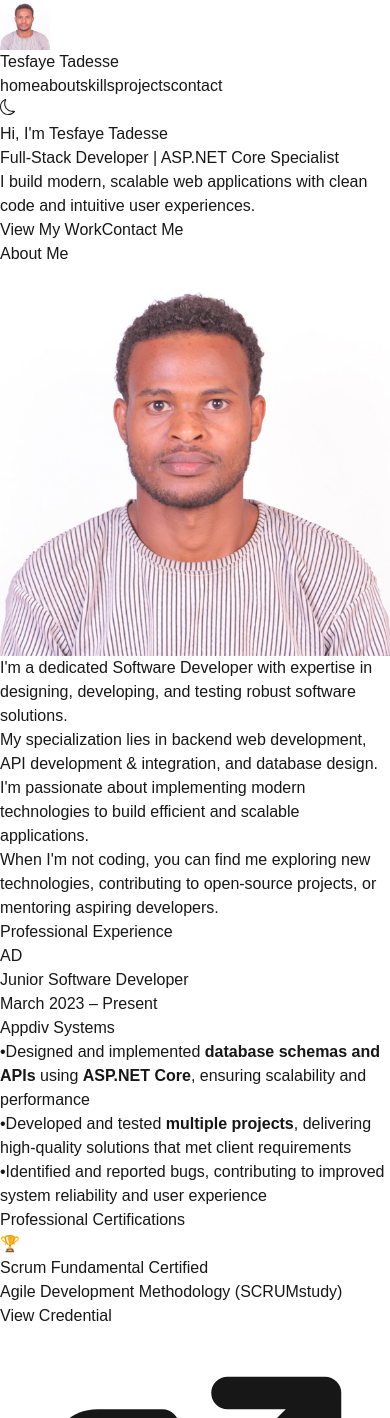
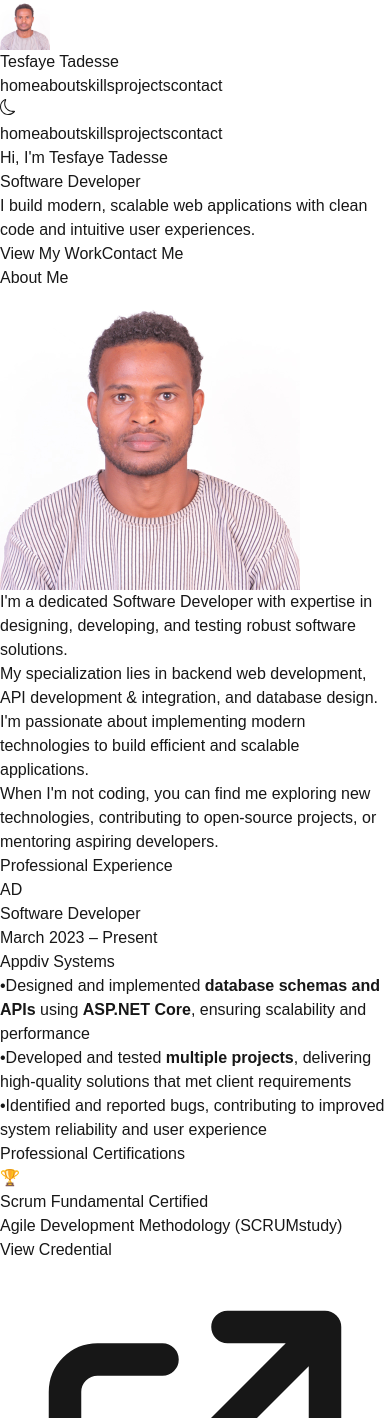
Before and after one commit to ttadesse627/my-portfolio, a Next.js app: page / in a window 390 px wide. Shown: the top 1418 px of the page. Built offline with nearby package versions, Linux system fonts and the light colour scheme.

Commit message:
Refactor Home component: remove commented code, enhance mobile navigation, and improve layout responsiveness

```diff
--- a/src/app/page.tsx
+++ b/src/app/page.tsx
@@ -1,105 +1,4 @@
 "use client";
-// import Link from "next/link";
-// import Navbar from "./components/Navbar";
-// import Head from "next/head";
-// import { FaTelegram } from "react-icons/fa";
-// import { FiMail } from "react-icons/fi";
-// import { skills } from "./services/skill.service";
-// import { data } from "./services/project.service";
-
-// export default function Home() {
-//   return (
-//     <>
-//       <Head>
-//         <title>Tesfaye - Portfolio</title>
-//         <meta name="description" content="A modern developer portfolio." />
-//       </Head>
-//       <div className="min-h-screen bg-gray-500 my-10">
-//         <Navbar />
-//         {/* Hero Section */}
-//         <section className="py-20 text-center bg-blue-600 text-white">
-//           <h1 className="text-5xl font-bold mb-4">Hi, I&apos;m Tesfaye Tadesse</h1>
-//           <p className="text-xl mb-6">A passionate Software Developer</p>
-//           <p className="text-lg">I specialize in full-stack web development, building modern web applications using the latest technologies.</p>
-//           <Link
-//             href="/projects"
-//             className="mt-8 inline-block bg-yellow-500 text-black py-2 px-6 rounded-lg hover:bg-yellow-600 transition">
-//             View My Work
-//           </Link>
-//         </section>
-
-//         {/* About Section */}
-//         <section className="py-20 text-center bg-gray-200" id="about">
-//           <h2 className="text-3xl font-semibold text-black mb-6">About Me</h2>
-//           <p className="text-xl text-gray-600 max-w-3xl mx-auto">
-//             A dedicated Software Developer trained in designing, developing, and testing software solutions.
-//             Skilled in backend web development, API development & integration,
-//             and database design and development. Passionate about learning and
-//             implementing new technologies to build efficient and scalable
-//             applications.
-//           </p>
-//         </section>
-
-//         {/* Skills Section */}
-//         <section className="py-20 text-center bg-white" id="skills">
-//           <h2 className="text-3xl font-semibold text-black mb-6">Skills</h2>
-//           <div className="grid grid-cols-2 md:grid-cols-3 gap-8 max-w-4xl mx-auto">
-//             {skills.map(skill => (
-//               <div className="skill-item" key={skill}>
-//                 <h3 className="font-semibold text-xl text-gray-700">{skill}</h3>
-//             </div>
-//             ))}
-//           </div>
-//         </section>
-
-//         {/* Featured Project */}
-//         <section className="py-20 text-center bg-gray-200" id="projects">
-//           <h2 className="text-3xl font-semibold text-black mb-6">Featured Projects</h2>
-//           <div>
-//             {data.map(project => (
-//               project.featured && (
-//                 <div className="max-w-3xl mx-auto" key={project.id}>
-//                   <h3 className="text-xl font-semibold text-gray-700 mb-4">{project.title}</h3>
-//                   <p className="text-lg text-gray-600 mb-6">
-//                     {project.description}
-//                   </p>
-//                   <Link
-//                     href={project.githubUrl?? ""}
-//                     className="text-blue-500 hover:underline">View Project on GitHub
-//                   </Link>
-//               </div>
-//               )
-//             ))}
-//           </div>
-//         </section>
-
-//         {/* Contact Section */}
-//         <section className="py-20 text-center bg-blue-600 text-white" id="contact">
-//           <h2 className="text-3xl font-semibold mb-6">Let&apos;s Connect</h2>
-//           <p className="text-lg mb-6">Feel free to reach out to me if you want to work together or just have a chat!</p>
-//           <div className="flex gap-4">
-//             <a
-//               href="https://t.me/ttadesse627"
-//               target="_blank"
-//               rel="noopener noreferrer"
-//               className="text-blue-500 hover:text-blue-700"
-//             >
-//               <FaTelegram size={24} />
-//             </a>
-//             <a
-//               href="mailto:ttadesse627@gmail.com"
-//               target="_blank"
-//               rel="noopener noreferrer"
-//               className="text-gray-700 hover:text-gray-900"
-//             >
-//               <FiMail size={24} />
-//             </a>
-//           </div>
-//         </section>
-//       </div>
-//     </>
-//   );
-// }
 
 import { useState } from "react";
 import Head from "next/head";
@@ -117,6 +16,7 @@ import {formatDate} from "./services";
 const Home = () => {
   const [activeSection, setActiveSection] = useState("home");
   const [isBlack, setIsBlack] = useState(false);
+  const [navLinkDisplay, setNavLinkDisplay] = useState("hidden");
 
   const skills = [
     { name: "ASP.NET Core", icon: <SiDotnet className="text-purple-600 text-4xl" /> },
@@ -129,11 +29,12 @@ const Home = () => {
   const projects = data;
   const lightTheme = "bg-white/90 text-black shadow-md";
   const darkTheme = "bg-stone-800 text-white shadow-md";
-  // let inputStyle = "bg-gray-400 border border-gray-500 focus:outline-none focus:ring-2 focus:ring-white/50 placeholder-white/70";
 
   const [theme, setTheme] = useState(lightTheme);
   const inputStyle = theme==darkTheme?"bg-white/10 border border-white/20 focus:outline-none focus:ring-2 focus:ring-white/50 placeholder-white/70":
-                  "bg-gray-100 border border-gray-500 focus:outline-none focus:ring-2 focus:ring-white/50 placeholder-white/70";
+                  "bg-gray-50 border border-gray-500 focus:outline-none focus:ring-2 focus:ring-white/50 placeholder-gray-400";
+  const mobileViewClass = "flex flex-col justify-between items-center";
+  const mobileHideClass = "hidden";
 
 
   const changeTheme = () =>{
@@ -150,8 +51,12 @@ const Home = () => {
     }
   };
 
-  const date: string = new Date("02/28/2023").toDateString();
-  console.log("My date: "+date);
+  const displayMobileNav = () =>{
+    if (navLinkDisplay === mobileHideClass) {
+      setNavLinkDisplay(mobileViewClass);
+    }
+    else setNavLinkDisplay(mobileHideClass);
+  };
 
   return (
     <>
@@ -162,8 +67,8 @@ const Home = () => {
       </Head>
 
       {/* Navigation */}
-      <nav className={`fixed w-full backdrop-blur-sm z-50${theme}`}>
-        <div className="max-w-6xl mx-auto px-6 py-4 flex justify-between items-center">
+      <nav className={`fixed w-full backdrop-blur-sm z-50 ${theme}`}>
+        <div className="max-w-6xl mx-auto px-4 sm:px-6 py-4 flex justify-between items-center">
           <Link href="#home" className="flex items-center space-x-3">
             <div className="w-10 h-10 rounded-full bg-gradient-to-r from-blue-500 to-purple-600 flex items-center justify-center text-white font-bold">
               <Image
@@ -174,9 +79,10 @@ const Home = () => {
                 className="rounded-full border-2 border-yellow-400"
               />
             </div>
-            <span className="text-xl font-semibold">Tesfaye Tadesse</span>
+            <span className="text-lg sm:text-xl font-semibold">Tesfaye Tadesse</span>
           </Link>
-          <div className="hidden md:flex space-x-8">
+          {/* Desktop Nav */}
+          <div className={`hidden md:flex space-x-6 lg:space-x-8`}>
             {['home', 'about', 'skills', 'projects', 'contact'].map((item) => (
               <Link
                 key={item}
@@ -188,41 +94,58 @@ const Home = () => {
               </Link>
             ))}
           </div>
-          <button onClick={changeTheme}>
+          {/* Theme Button */}
+          <button onClick={changeTheme} className="ml-2">
             <span>
-              {isBlack?(<BsBrightnessHigh />) : (<BsMoon />)}
+              {isBlack ? (<BsBrightnessHigh />) : (<BsMoon />)}
             </span>
           </button>
-          <button className="md:hidden text-gray-700">
-            <svg xmlns="http://www.w3.org/2000/svg" className="h-6 w-6" fill="none" viewBox="0 0 24 24" stroke="currentColor">
+          {/* Hamburger */}
+          <button className="md:hidden ml-2 text-gray-700" onClick={displayMobileNav}>
+            <svg xmlns="http://www.w3.org/2000/svg" className="h-7 w-7" fill="none" viewBox="0 0 24 24" stroke="currentColor">
               <path strokeLinecap="round" strokeLinejoin="round" strokeWidth={2} d="M4 6h16M4 12h16M4 18h16" />
             </svg>
           </button>
-          <div>
-
+        </div>
+        {/* Mobile Nav Overlay */}
+        <div className={`${navLinkDisplay} md:hidden absolute top-0 left-0 w-full h-screen bg-black/70 flex-col items-center justify-center z-40 transition-all`}>
+          <div className="flex flex-col space-y-8 bg-white dark:bg-stone-800 w-4/5 mx-auto mt-24 p-8 rounded-xl shadow-lg">
+            {['home', 'about', 'skills', 'projects', 'contact'].map((item) => (
+              <Link
+                key={item}
+                href={`#${item}`}
+                className={`capitalize text-lg transition-colors ${activeSection === item ? 'text-blue-600 font-medium' : 'text-gray-600 hover:text-blue-500'}`}
+                onClick={() => {
+                  setActiveSection(item);
+                  setNavLinkDisplay(mobileHideClass);
+                }}
+              >
+                {item}
+              </Link>
+            ))}
           </div>
         </div>
       </nav>
 
       <main className={`pt-20 ${theme}`}>
         {/* Hero Section */}
-        <section id="home" className="min-h-screen flex items-center justify-center shadow-md">
+        <section id="home" className="min-h-screen flex flex-col items-center justify-center px-4 sm:px-6 shadow-md">
           <motion.div
             initial={{ opacity: 0, y: 20 }}
             animate={{ opacity: 1, y: 0 }}
             transition={{ duration: 0.5 }}
             className="max-w-4xl text-center"
           >
-            <h1 className="text-5xl md:text-6xl font-bold mb-6">
+            <h1 className="text-3xl sm:text-4xl md:text-6xl font-bold mb-6">
               Hi, I&apos;m <span className="text-blue-600">Tesfaye Tadesse</span>
             </h1>
-            <h2 className="text-2xl md:text-3xl mb-8">
-              Full-Stack Developer | ASP.NET Core Specialist
+            <h2 className="text-xl sm:text-2xl md:text-3xl mb-8">
+              Software Developer
             </h2>
-            <p className="text-lg text-gray-600 mb-10 max-w-2xl mx-auto">
+            <p className="text-base sm:text-lg text-gray-600 mb-10 max-w-2xl mx-auto">
               I build modern, scalable web applications with clean code and intuitive user experiences.
             </p>
-            <div className="flex justify-center space-x-4">
+            <div className="flex flex-col sm:flex-row justify-center gap-4">
               <Link
                 href="#projects"
                 className="px-8 py-3 bg-blue-600 text-white rounded-lg font-medium hover:bg-blue-700 transition-colors shadow-lg"
@@ -250,12 +173,12 @@ const Home = () => {
                 <div className="w-64 h-64 rounded-full bg-gradient-to-r from-blue-500 to-purple-600 overflow-hidden shadow-xl">
                   {/* Placeholder for profile image */}
                   <div className="w-full h-full bg-gray-200 flex items-center justify-center text-gray-400">
-                    <img
+                    <Image
                       src="/profile.jpg"
                       alt="Tesfaye"
-                      // width={50}
-                      // height={50}
-                      className="rounded-full border-2 border-yellow-400"
+                      width={300}
+                      height={300}
+                      className="rounded-full border-2 border-yellow-400 bg-gray-900"
                     />
                   </div>
                 </div>
@@ -276,7 +199,7 @@ const Home = () => {
         </section>
 
         {/* Experience Section */}
-        <section id="experience" className="py-20 bg-gray-50 px-6">
+        <section id="experience" className={`py-20 bg-gray-50 px-6 ${theme}`}>
           <div className="max-w-4xl mx-auto">
             <h2 className="text-3xl font-bold text-center mb-16 text-gray-800">
               Professional <span className="text-blue-600">Experience</span>
@@ -286,7 +209,7 @@ const Home = () => {
               {/* Current Job */}
               <motion.div
                 whileHover={{ scale: 1.02 }}
-                className="bg-white p-8 rounded-xl shadow-md"
+                className="p-8 rounded-xl shadow-md"
               >
                 <div className="flex items-start">
                   <div className="mr-6">
@@ -296,7 +219,7 @@ const Home = () => {
                   </div>
                   <div>
                     <div className="flex flex-col md:flex-row md:items-center md:justify-between">
-                      <h3 className="text-xl font-bold text-gray-800">Junior Software Developer</h3>
+                      <h3 className="text-xl font-bold text-gray-800">Software Developer</h3>
                       <span className="text-blue-600 font-medium">{formatDate(2023,2)} – Present</span>
                     </div>
                     <p className="text-gray-600 font-medium mb-4">Appdiv Systems</p>
@@ -322,9 +245,9 @@ const Home = () => {
         </section>
 
         {/* Certifications Section */}
-        <section id="certifications" className="py-20 bg-white px-6">
+        <section id="certifications" className={`py-20 ${theme} px-6`}>
           <div className="max-w-4xl mx-auto">
-            <h2 className="text-3xl font-bold text-center mb-16 text-gray-800">
+            <h2 className="text-3xl font-bold text-center mb-16">
               Professional <span className="text-blue-600">Certifications</span>
             </h2>
 
@@ -332,13 +255,13 @@ const Home = () => {
               {/* Scrum Certification */}
               <motion.div
                 whileHover={{ y: -5 }}
-                className="bg-gradient-to-r from-blue-50 to-purple-50 p-6 rounded-xl border border-blue-100"
+                className="p-6 rounded-xl border border-gray-400"
               >
                 <div className="flex items-center mb-4">
                   <div className="w-12 h-12 rounded-full bg-blue-100 flex items-center justify-center mr-4">
                     <span className="text-blue-600 text-xl">🏆</span>
                   </div>
-                  <h3 className="text-lg font-bold text-gray-800">Scrum Fundamental Certified</h3>
+                  <h3 className="text-lg font-bold">Scrum Fundamental Certified</h3>
                 </div>
                 <p className="text-gray-600 mb-4">Agile Development Methodology (SCRUMstudy)</p>
                 <a
@@ -357,7 +280,7 @@ const Home = () => {
               {/* Data Analysis Certification */}
               <motion.div
                 whileHover={{ y: -5 }}
-                className="bg-gradient-to-r from-blue-50 to-purple-50 p-6 rounded-xl border border-blue-100"
+                className="p-6 rounded-xl border border-gray-400"
               >
                 <div className="flex items-center mb-4">
                   <div className="w-12 h-12 rounded-full bg-purple-100 flex items-center justify-center mr-4">
@@ -478,7 +401,7 @@ const Home = () => {
                 <input
                   type="text"
                   placeholder="Your Name"
-                  className={`px-4 py-3 rounded-lg ${inputStyle}`}
+                  className={`px-4 py-3 rounded-lg ${inputStyle} placeholder-foreground`}
                 />
                 <input
                   type="email"
```
